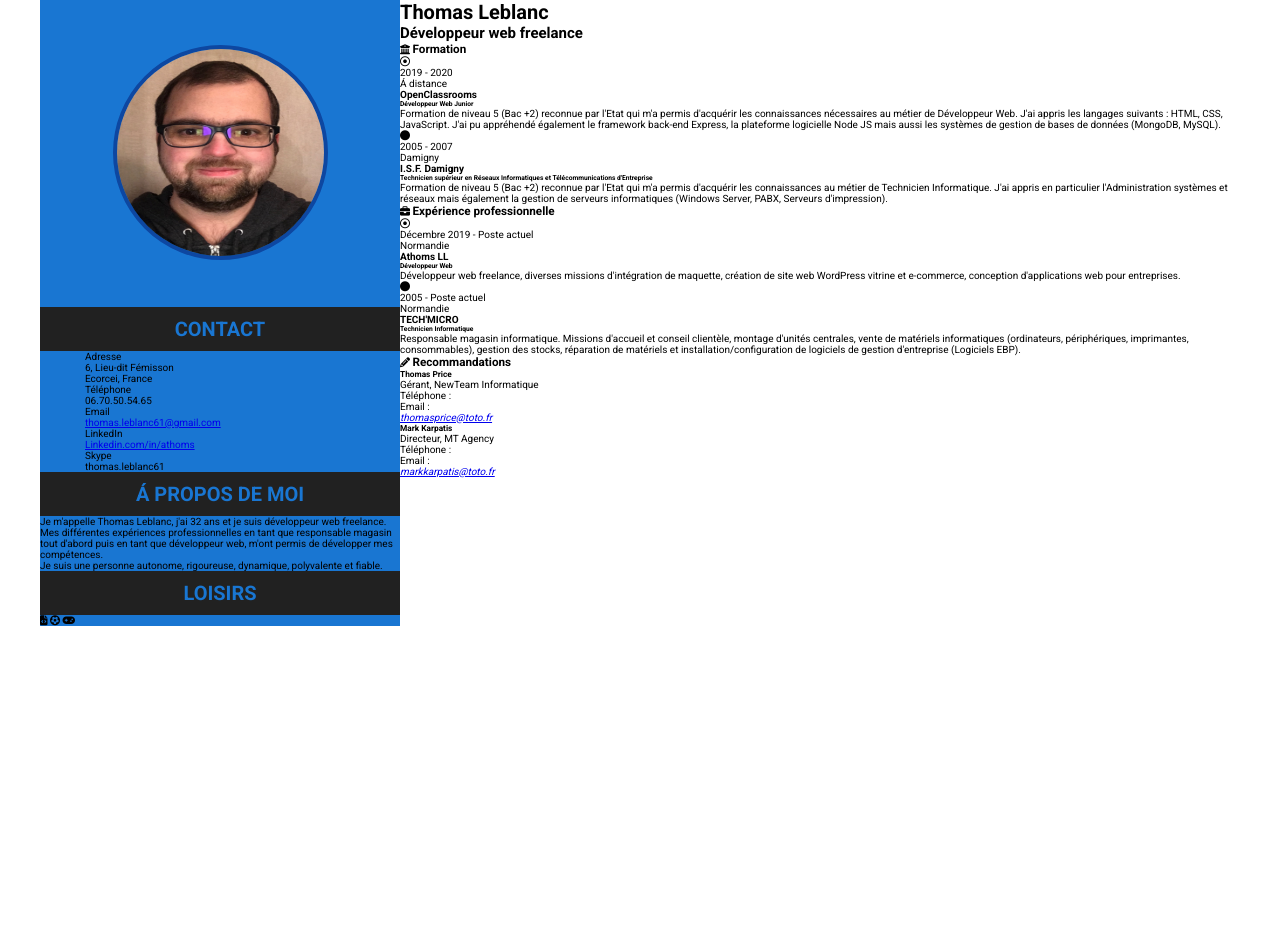
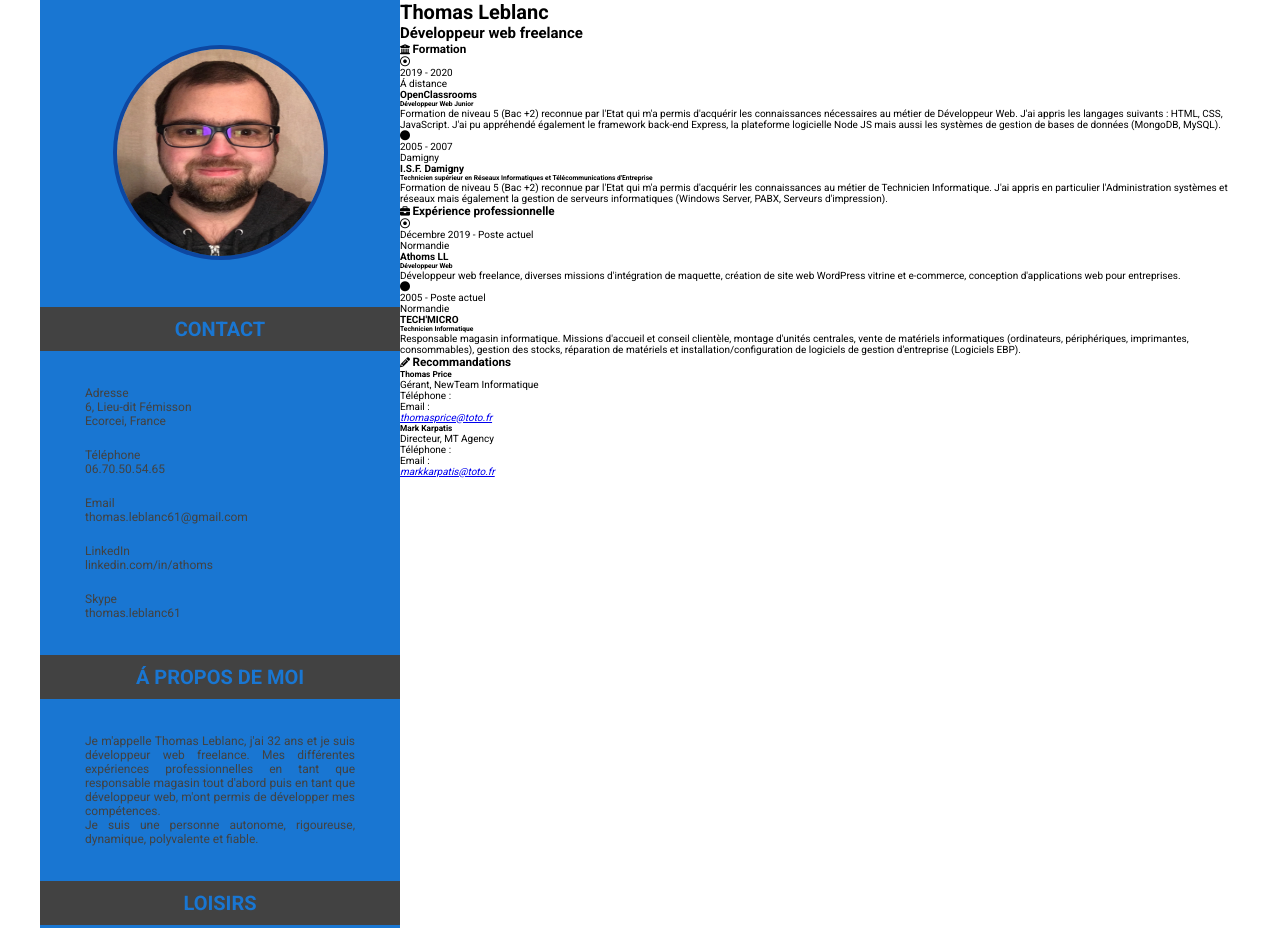
Before and after one commit to AthomsLL/CV_en_ligne, a plain HTML site: page index.html in a window 1280 px wide. Shown: the top 928 px of the page. Before the commit the page ends 800 px from the top, so only its background shows below. Drawn offline with Linux system fonts and the light colour scheme.

Commit message:
Avancement CSS partie aside

```diff
--- a/css/style.css
+++ b/css/style.css
@@ -1,7 +1,7 @@
 /* COLORS /*
 color-primary : #1976D2;
 color-primary-dark : #0D47A1;
-color-dark : #212121;
+color-grey-dark : #424242;
 */
 
 /* GENERAL */
@@ -37,13 +37,18 @@ html {
 }
 
 .infos h3 {
-    background-color: #212121;
+    background-color: #424242;
     color: #1976D2;
     font-size: 2rem;
     font-weight: bold;
     padding: 1rem 0;
     text-align: center;
     text-transform: uppercase;
+}
+
+.infos p {
+    color: #424242;
+    font-size: 1.2rem;
 }
 
 .photo {
@@ -56,13 +61,64 @@ img {
     border-radius: 50%;
 }
 
-.perso {
-    padding: 0 4.5rem;
+.perso,
+.about p,
+.hobbys__icons {
+    padding: 3.5rem 4.5rem;
+}
+
+.perso p {
+    margin-bottom: 2rem;
+}
+
+.perso p:last-child {
+    margin-bottom: 0;
+}
+
+.perso a,
+.perso a:link,
+.perso a:visited {
+    text-decoration: none;
+    color: inherit;
 }
 
 .about {
     flex: 1;
 }
+
+.about p {
+    text-align: justify;
+}
+
+.hobbys {
+    text-align: center;
+}
+
+.hobbys__icons {
+    display: flex;
+    justify-content: space-evenly;
+    color: #424242;
+    font-size: 5rem;
+}
+
+.hobbys__item {
+    border: 3px solid #424242;
+    border-radius: 50%;
+    padding: .5rem;
+}
+
+.hobbys__item:first-child {
+
+}
+
+.hobbys__item:nth-child(2) {
+
+}
+
+.hobbys__item:last-child {
+
+}
+
 /* PARTIE MAIN */
 .curriculum {
     width: 70%;
--- a/index.html
+++ b/index.html
@@ -41,7 +41,7 @@
                         </p>
 
                         <p>LinkedIn <br>
-                           <a href="https://www.linkedin.com/in/athoms/" title="Lien vers mon LinkedIn" target="_blank">Linkedin.com/in/athoms</a>
+                           <a href="https://www.linkedin.com/in/athoms/" title="Lien vers mon LinkedIn" target="_blank">linkedin.com/in/athoms</a>
                         </p>
 
                         <p>Skype <br>
@@ -62,9 +62,9 @@
                 <div class="hobbys">
                     <h3 class="title-aside">Loisirs</h3>
                     <div class="hobbys__icons">
-                        <i class="fas fa-file-code hobbys__icons--item"></i>
-                        <i class="fas fa-futbol hobbys__icons--item"></i>
-                        <i class="fas fa-gamepad hobbys__icons--item"></i>
+                        <i class="fas fa-file-code hobbys__item"></i>
+                        <i class="fas fa-futbol hobbys__item"></i>
+                        <i class="fas fa-gamepad hobbys__item"></i>
                     </div>
                 </div>
             </aside>
```
